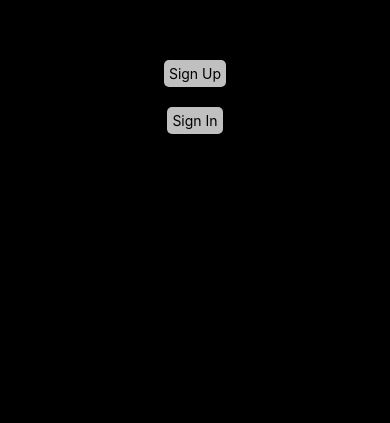
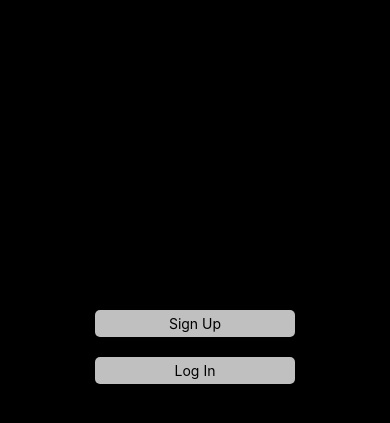
Before and after one commit to krezket/DigitalMarket, a React Native app: screen / in a window 390 px wide. Shown: the part 325-748 px from the top of the page. Built offline with nearby package versions, Linux system fonts and the light colour scheme.

Commit message:
minor changes to button

```diff
--- a/src/components/Button.js
+++ b/src/components/Button.js
@@ -5,8 +5,8 @@ const Button = (props) => {
 
     const { text } = props;
 
-    const handleSignUp = () => {
-        console.log("Sign Up");
+    const handleSignUp = (text) => {
+
     }
 
     const { button } = styles;
@@ -21,10 +21,12 @@ const Button = (props) => {
 
 const styles = StyleSheet.create({
     button: {
+        padding: 5,
+        width: 200,
+        borderRadius: 5,
         display: "flex",
+        alignItems: "center",
         backgroundColor: "silver",
-        padding: 5,
-        borderRadius: 5
     },
 });
 
--- a/src/screens/InitialScreens/InitialScreen.js
+++ b/src/screens/InitialScreens/InitialScreen.js
@@ -2,17 +2,13 @@ import { SafeAreaView, View, Text, Pressable, StyleSheet } from "react-native";
 import Button from "../../components/Button";
 
 const InitialScreen = () => {
-
-    const handleSignUp = () => {
-        console.log("Sign Up");
-    }
 
     const { container, button } = styles;
     return (
         <SafeAreaView>
             <View style={container}>
                 <Button text={'Sign Up'} />
-                <Button text={'Sign In'} />
+                <Button text={'Log In'} />
             </View>
         </SafeAreaView>
     );
@@ -22,6 +18,7 @@ const styles = StyleSheet.create({
     container: {
         flex: 1,
         gap: 20,
+        marginTop: 500,
         justifyContent: "center",
         alignItems: "center"
     },
```
Also changed, not shown: 1 other file (tests, documents, lock files or other folders).
